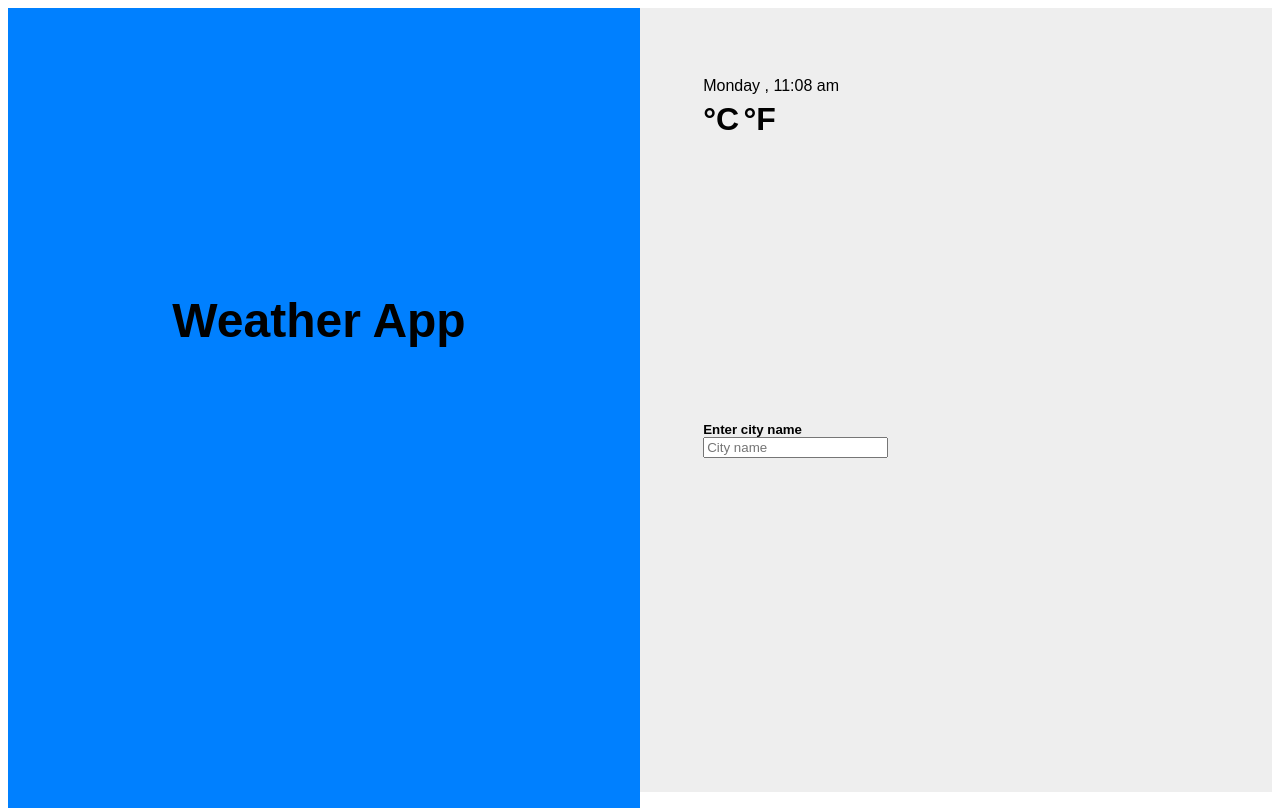
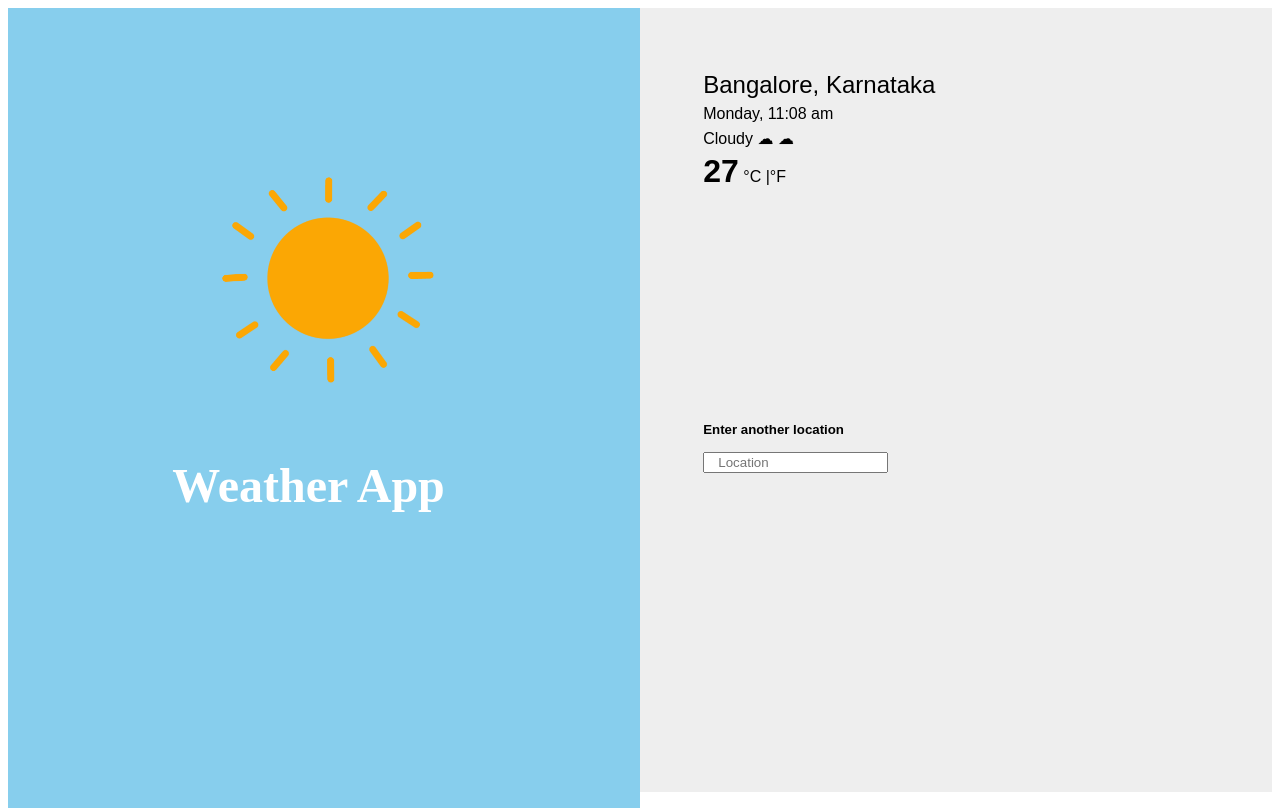
Before and after one commit to Jashwanthi928/Weather-App, a plain HTML site: page weather.html in a window 1280 px wide. Drawn offline with Linux system fonts and the light colour scheme.

Commit message:
Updated version 2.0

```diff
--- a/weather.html
+++ b/weather.html
@@ -7,33 +7,35 @@
     </head>
     <body onload=getTwelveHrs()>
         <div id="leftSide"> <div id="leftStyle">
+                <img  class="logo" src="logo.png" >
             <h1 >Weather App</h1>
+
         </div>
         </div>
         <div id="rightSide">
             <div id ="rightStyle">
-                <div id = city></div>
+                <div id = city>Bangalore, Karnataka</div>
                 <div id = daytime></div>
-                <div id = climate></div>
-                <span id=temperature></span>
+                <div id = climate>Cloudy &#x2601; &#x2601;</div>
+                <span id=temperature>27</span>
 
                 <span id = "cel" onclick="tempClick('C')">&deg;C</span>
-                <span id = "fah" onclick="tempClick('F')">&deg;F</span>
+                <span id = "fah" onclick="tempClick('F')">|&deg;F</span>
 
 
                 <div>
                     <div id="cities">
-                        <h5>Enter city name<br>
-                            <input id='input' list="City" placeholder="City name"onchange="return tempCall(),
+                        <h5>Enter another location<br><br>
+                            <input id='input' list="City" placeholder="   Location"onchange="return tempCall(),
                             displayCity() ">
                             <datalist id="City">
-                                <option value="Ahmedabad,Gujarat"></option>
-                                <option value="Bangalore,karnataka"></option>
-                                <option value="Chennai,Tamil Nadu"></option>
-                                <option value="Hosur,Tamil Nadu"></option>
-                                <option value="Hyderabad,Andhra pradesh"></option>
-                                <option value="Mumbai,Maharashtra"></option>
-                                <option value="New Delhi,Delhi"></option>
+                                <option value="Ahmedabad, Gujarat"></option>
+                                <option value="Bangalore, Karnataka"></option>
+                                <option value="Chennai, Tamil Nadu"></option>
+                                <option value="Hosur, Tamil Nadu"></option>
+                                <option value="Hyderabad, Andhra Pradesh"></option>
+                                <option value="Mumbai, Maharashtra"></option>
+                                <option value="New Delhi, Delhi"></option>
                             </datalist></h5>
                     </div>
         </div>
--- a/weatherApp.css
+++ b/weatherApp.css
@@ -2,12 +2,13 @@
    position: relative;
    margin: auto;
    font-size: 1.5em;
+   color:white;
    width: 50%;
    float: left;
    height: 100vh;
-   background-color: #0080ff;
+   background-color: #87ceed;
    z-index: 1010101010;
-   font-family: Arial, Helvetica, sans-serif;
+   font-family: condensed sans;
 }
 #rightSide {
    position: relative;
@@ -46,10 +47,19 @@
     top: 50%;
 }
 #cel{
-    font-size: 2em;
-    font-weight: bold;
+    font-size: 1em;
+    /* font-weight: bold; */
 }
 #fah{
-    font-size: 2em;
-    font-weight: bold;
+    font-size: 1em;
+    /* font-weight: bold; */
 }
+#temperature{
+    font-size:2em;
+    font-weight:bold;
+}
+.logo{
+   max-height:  13em;
+   max-width: 13em;
+   margin-top: -5em;
+}
--- a/weatherApp.js
+++ b/weatherApp.js
@@ -1,14 +1,14 @@
-//This the weather app which shows weather of different cities
+//This the weather app which shows Sunny &#x2600;weather of different cities
 
 
 const cityList=[
-  {city:"Ahmedabad,Gujarat",Cel:34,climate:"Sunny &#x2600;"},
-  {city:"Bangalore,karnataka",Cel:27,climate:"Cloudy &#x2601; &#x2601;"},
-  {city:"Chennai,Tamil Nadu",Cel:36,climate:"Sunny &#x2600;"},
-  {city:"Hosur,Tamil Nadu",Cel:28,climate:"Partly cloudy &#x2601;"},
-  {city:"Hyderabad,Andhra pradesh",Cel:29,climate:" Heavy Rain &#x2602;&#x2602;"},
-  {city:"Mumbai,Maharashtra",Cel:30,climate:"Cloudy &#x2601;&#x2601;"},
-  {city:"New Delhi,Delhi",Cel:32,climate:"Sunny &#x2600"}
+  {city:"Ahmedabad, Gujarat",Cel:34,climate:"Sunny &#x2600;"},
+  {city:"Bangalore, Karnataka",Cel:27,climate:"Cloudy &#x2601; &#x2601;"},
+  {city:"Chennai, Tamil Nadu",Cel:36,climate:"Sunny &#x2600;"},
+  {city:"Hosur, Tamil Nadu",Cel:28,climate:"Partly cloudy &#x2601;"},
+  {city:"Hyderabad, Andhra Pradesh",Cel:29,climate:" Heavy Rain &#x2602;&#x2602;"},
+  {city:"Mumbai, Maharashtra",Cel:30,climate:"Cloudy &#x2601;&#x2601;"},
+  {city:"New Delhi, Delhi",Cel:32,climate:"Sunny &#x2600"}
   ]
 
 //Code to display day and time
@@ -16,7 +16,7 @@
   var today = new Date();
   var day = today.getDay();
   var hourlist=[12,01,02,03,04,05,06,07,08,09,10,11,12,01,02,03,04,05,06,07,08,09,10,11];
-  var daylist = ["Sunday","Monday","Tuesday","Wednesday ","Thursday","Friday","Saturday"];
+  var daylist = ["Sunday","Monday","Tuesday","Wednesday","Thursday","Friday","Saturday"];
   var hour = today.getHours();
   var minute = today.getMinutes();
   var append = (hour >= 12)? " pm ":" am ";
@@ -26,7 +26,7 @@
       }
     else{minute=minute}
   var time= hourlist[hour]  +':'+ minute + append
-  var day = daylist[day] + " "
+  var day = daylist[day]
   document.getElementById('daytime').innerHTML =day+","+' '+time;
 }
 
@@ -38,6 +38,7 @@
 
 function tempCall(){
    var x = document.getElementById("input").value;
+   console.log(x);
    var location= cityList.filter(function(v) {if(v.city===x)return v });
 
    var cli=location[0].climate;
```
Also changed, not shown: logo.PNG (added).
